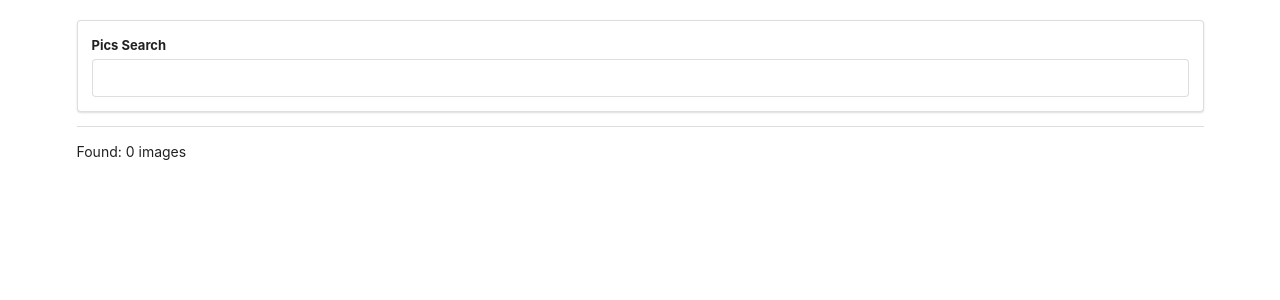
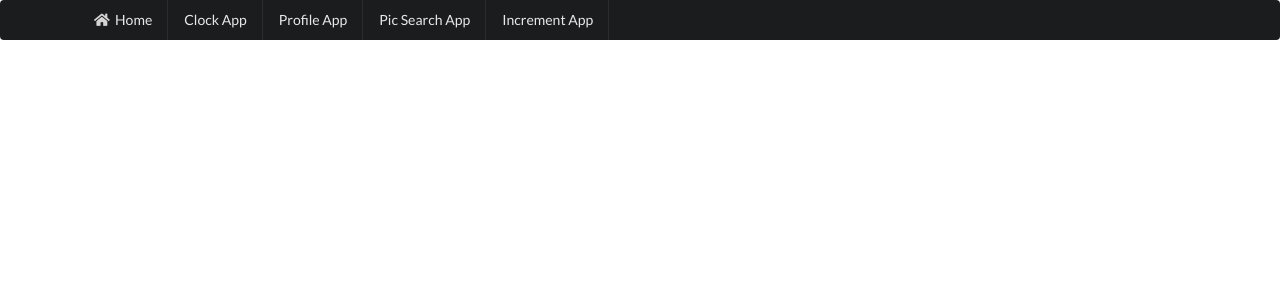
Before and after one commit to wcorderolara/diplomado-template-cra, a React (Create React App) app: page / in a window 1280 px wide. Shown: the top 300 px of the page. Built offline with nearby package versions, Linux system fonts and the light colour scheme.

Commit message:
react router dom update

```diff
--- a/src/App.js
+++ b/src/App.js
@@ -1,22 +1,26 @@
 import React from 'react';
+import { Link, Outlet } from 'react-router-dom';
 // import logo from './logo.svg';
-// import Profile from './features/Profile/Profile'
-// import Clock from './features/Clock/Clock'
-// import { Friend } from './features/Friend/Friend'
-// import Effect from './features/Effect/Effect';
-import PicSearch from './features/PicSearch/PicSearch';
 import './App.css';
 
 class App extends React.Component {
 
   render() {
     return (
-      <div>
-        {/* <Profile printName={this.printName} /> */}
-        {/* <Clock /> */}
-        {/* <Friend /> */}
-        <PicSearch />
-      </div>
+      <>
+        <div className="ui pointing menu inverted">
+          <div className="ui container">
+            <Link to="/" className="item"><i className="icon home"></i> Home</Link>
+            <Link to="/clock-app" className="item">Clock App</Link>
+            <Link to="/profile-app" className="item">Profile App</Link>
+            <Link to="/picsearch-app" className="item">Pic Search App</Link>
+            <Link to="/increment-app" className="item">Increment App</Link>
+          </div>
+        </div>
+        <div className="ui container">
+          <Outlet />
+        </div>
+      </>
     );
   }
 }
--- a/src/index.js
+++ b/src/index.js
@@ -3,11 +3,26 @@ import ReactDOM from 'react-dom/client';
 import './index.css';
 import App from './App';
 import reportWebVitals from './reportWebVitals';
+import { BrowserRouter, Routes, Route } from 'react-router-dom';
+import Profile from './features/Profile/Profile'
+import Clock from './features/Clock/Clock'
+import { Friend } from './features/Friend/Friend'
+// import Effect from './features/Effect/Effect';
+import PicSearch from './features/PicSearch/PicSearch';
 
 const root = ReactDOM.createRoot(document.getElementById('root'));
 root.render(
   <React.StrictMode>
-    <App />
+    <BrowserRouter>
+      <Routes>
+        <Route path="/" element={<App />} >
+          <Route path="clock-app" element={<Clock />} />
+          <Route path="picsearch-app" element={<PicSearch />} />
+          <Route path="profile-app" element={<Profile />} />
+          <Route path="increment-app" element={<Friend />} />
+        </Route>
+      </Routes>
+    </BrowserRouter>
   </React.StrictMode>
 );
 
```
